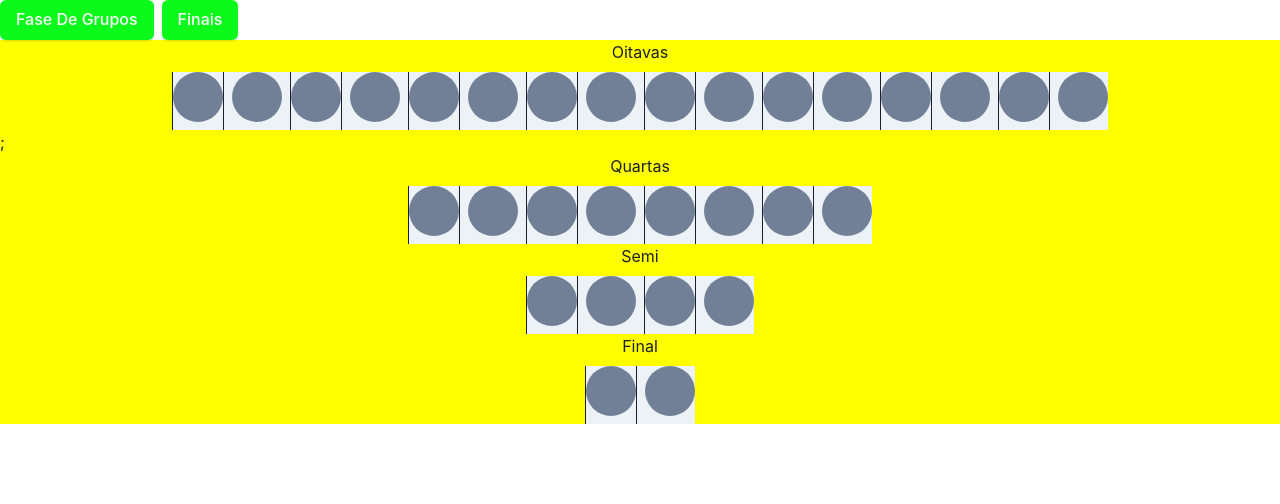
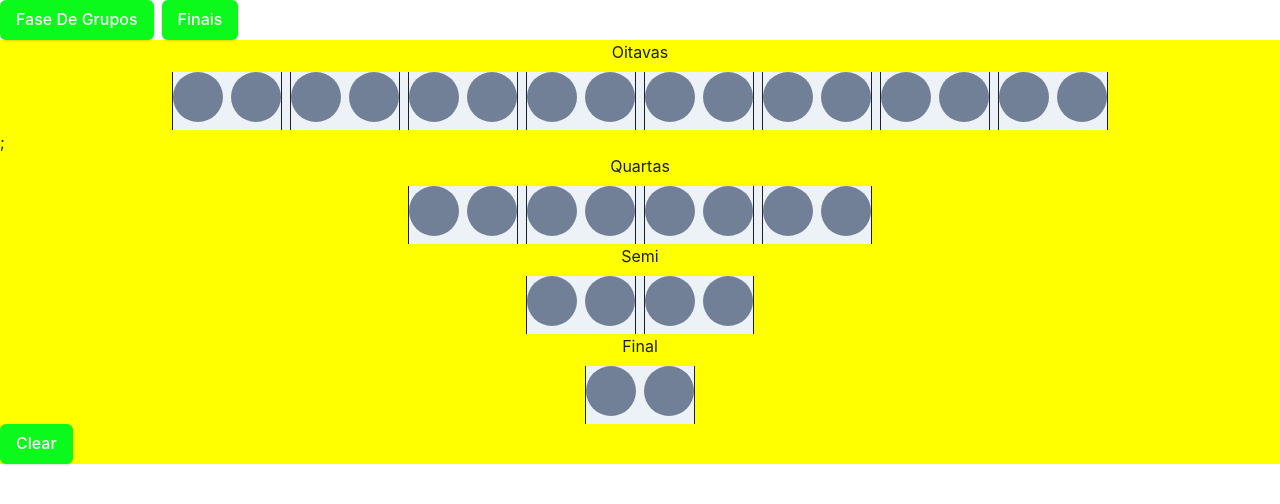
Before and after one commit to YagoLeite/World-Cup-Simulator, a Next.js app: page / in a window 1280 px wide. Both pictures are taken after a click on the button "Finais". Shown: the top 504 px of the page. Built offline with nearby package versions, Linux system fonts and the light colour scheme.

Commit message:
fixing winners bug

```diff
--- a/components/Finals/KnockOut.js
+++ b/components/Finals/KnockOut.js
@@ -9,6 +9,7 @@ import _Finals from "./_Finals";
 
 import { findingTeam, mata_mata_Handler, filteringByIndex } from "../functions";
 import Winner from "./Winner";
+import MyButton from "../MyButton";
 
 const Finals = () => {
   const { state, dispatch } = CupState();
@@ -21,6 +22,15 @@ const Finals = () => {
       <SemiFinals />
       <_Finals />
       <Winner />
+      <MyButton
+        color1={"#0BFA1B"}
+        color2={"green.200"}
+        color3={"green.300"}
+        onClick={() => dispatch({ type: "CLEAR" })}
+      >
+        {" "}
+        Clear{" "}
+      </MyButton>
     </Box>
   );
 };
--- a/components/Finals/_Finals.js
+++ b/components/Finals/_Finals.js
@@ -7,6 +7,7 @@ import { mata_mata_Handler } from "../functions";
 const _Finals = () => {
   const { state, dispatch } = CupState();
   const findFinal = state.groupState.filter((item) => item.final);
+
   return (
     <Stack direction="column" justifyContent="center" alignItems="center">
       <Text>Final</Text>
@@ -22,7 +23,6 @@ const _Finals = () => {
               dispatch
             )
           }
-          // onClick={() => console.log("oi")}
         />
       </HStack>
     </Stack>
--- a/components/Finals/_SingleMatch.js
+++ b/components/Finals/_SingleMatch.js
@@ -3,13 +3,14 @@ import React from "react";
 
 const SingleMatch = (props) => {
   return (
-    <Stack direction="row">
-      <Stack
-        borderLeft="1px"
-        borderRight="1px"
-        justifyContent="center"
-        alignItems="center"
-      >
+    <Stack
+      direction="row"
+      borderLeft="1px"
+      borderRight="1px"
+      justifyContent="space-between"
+      w="100%"
+    >
+      <Stack justifyContent="center" alignItems="center">
         <Flex
           w="50px"
           h="50px"
--- a/components/initialState.js
+++ b/components/initialState.js
@@ -8,6 +8,7 @@ export const initialState = [
     quartas: false,
     semi: false,
     final: false,
+    winner: false,
   },
   {
     name: "Ecuador",
@@ -18,6 +19,7 @@ export const initialState = [
     quartas: false,
     semi: false,
     final: false,
+    winner: false,
   },
   {
     name: "Senegal",
@@ -28,6 +30,7 @@ export const initialState = [
     quartas: false,
     semi: false,
     final: false,
+    winner: false,
   },
   {
     name: "Netherlands",
@@ -38,6 +41,7 @@ export const initialState = [
     quartas: false,
     semi: false,
     final: false,
+    winner: false,
   },
   {
     name: "England",
@@ -48,6 +52,7 @@ export const initialState = [
     quartas: false,
     semi: false,
     final: false,
+    winner: false,
   },
   {
     name: "Iran",
@@ -58,6 +63,7 @@ export const initialState = [
     quartas: false,
     semi: false,
     final: false,
+    winner: false,
   },
   {
     name: "USA",
@@ -68,6 +74,7 @@ export const initialState = [
     quartas: false,
     semi: false,
     final: false,
+    winner: false,
   },
   {
     name: "To de decided 1",
@@ -77,6 +84,7 @@ export const initialState = [
     quartas: false,
     semi: false,
     final: false,
+    winner: false,
   },
   {
     name: "Argentina",
@@ -87,6 +95,7 @@ export const initialState = [
     quartas: false,
     semi: false,
     final: false,
+    winner: false,
   },
   {
     name: "Saudi Arabia",
@@ -97,6 +106,7 @@ export const initialState = [
     quartas: false,
     semi: false,
     final: false,
+    winner: false,
   },
   {
     name: "Mexico",
@@ -107,6 +117,7 @@ export const initialState = [
     quartas: false,
     semi: false,
     final: false,
+    winner: false,
   },
   {
     name: "Poland",
@@ -117,6 +128,7 @@ export const initialState = [
     quartas: false,
     semi: false,
     final: false,
+    winner: false,
   },
   {
     name: "France",
@@ -127,6 +139,7 @@ export const initialState = [
     quartas: false,
     semi: false,
     final: false,
+    winner: false,
   },
   {
     name: "To be decided 2",
@@ -136,6 +149,7 @@ export const initialState = [
     quartas: false,
     semi: false,
     final: false,
+    winner: false,
   },
   {
     name: "Denmark",
@@ -146,6 +160,7 @@ export const initialState = [
     quartas: false,
     semi: false,
     final: false,
+    winner: false,
   },
   {
     name: "Tunisia",
@@ -156,6 +171,7 @@ export const initialState = [
     quartas: false,
     semi: false,
     final: false,
+    winner: false,
   },
   {
     name: "Spain",
@@ -166,6 +182,7 @@ export const initialState = [
     quartas: false,
     semi: false,
     final: false,
+    winner: false,
   },
   {
     name: "To be decided 3",
@@ -175,6 +192,7 @@ export const initialState = [
     quartas: false,
     semi: false,
     final: false,
+    winner: false,
   },
   {
     name: "Germany",
@@ -185,6 +203,7 @@ export const initialState = [
     quartas: false,
     semi: false,
     final: false,
+    winner: false,
   },
   {
     name: "Japan",
@@ -195,6 +214,7 @@ export const initialState = [
     quartas: false,
     semi: false,
     final: false,
+    winner: false,
   },
   {
     name: "Belgium",
@@ -205,6 +225,7 @@ export const initialState = [
     quartas: false,
     semi: false,
     final: false,
+    winner: false,
   },
   {
     name: "Canada",
@@ -215,6 +236,7 @@ export const initialState = [
     quartas: false,
     semi: false,
     final: false,
+    winner: false,
   },
   {
     name: "Marroco",
@@ -225,6 +247,7 @@ export const initialState = [
     quartas: false,
     semi: false,
     final: false,
+    winner: false,
   },
   {
     name: "Croatia",
@@ -235,6 +258,7 @@ export const initialState = [
     quartas: false,
     semi: false,
     final: false,
+    winner: false,
   },
   {
     name: "Brazil",
@@ -245,6 +269,7 @@ export const initialState = [
     quartas: false,
     semi: false,
     final: false,
+    winner: false,
   },
   {
     name: "Serbia",
@@ -255,6 +280,7 @@ export const initialState = [
     quartas: false,
     semi: false,
     final: false,
+    winner: false,
   },
   {
     name: "Switzerland",
@@ -265,6 +291,7 @@ export const initialState = [
     quartas: false,
     semi: false,
     final: false,
+    winner: false,
   },
   {
     name: "Cameroon",
@@ -275,6 +302,7 @@ export const initialState = [
     quartas: false,
     semi: false,
     final: false,
+    winner: false,
   },
   {
     name: "Portugal",
@@ -285,6 +313,7 @@ export const initialState = [
     quartas: false,
     semi: false,
     final: false,
+    winner: false,
   },
   {
     name: "Ghana",
@@ -295,6 +324,7 @@ export const initialState = [
     quartas: false,
     semi: false,
     final: false,
+    winner: false,
   },
   {
     name: "Uruguay",
@@ -305,6 +335,7 @@ export const initialState = [
     quartas: false,
     semi: false,
     final: false,
+    winner: false,
   },
   {
     name: "South Korea",
@@ -315,5 +346,6 @@ export const initialState = [
     quartas: false,
     semi: false,
     final: false,
+    winner: false,
   },
 ];
--- a/context/Reducers.js
+++ b/context/Reducers.js
@@ -14,6 +14,7 @@ export const CupReducer = (state, action) => {
             quartas: false,
             semi: false,
             final: false,
+            winner: false,
           };
         } else {
           return item;
--- a/pages/index.js
+++ b/pages/index.js
@@ -16,9 +16,11 @@ export default function Home() {
         value: JSON.parse(localStorage.getItem("state")),
       });
   }, []);
+
   useEffect(() => {
     localStorage.setItem("state", JSON.stringify(state));
   }, [state]);
+
   return (
     <div>
       <Head>
```
